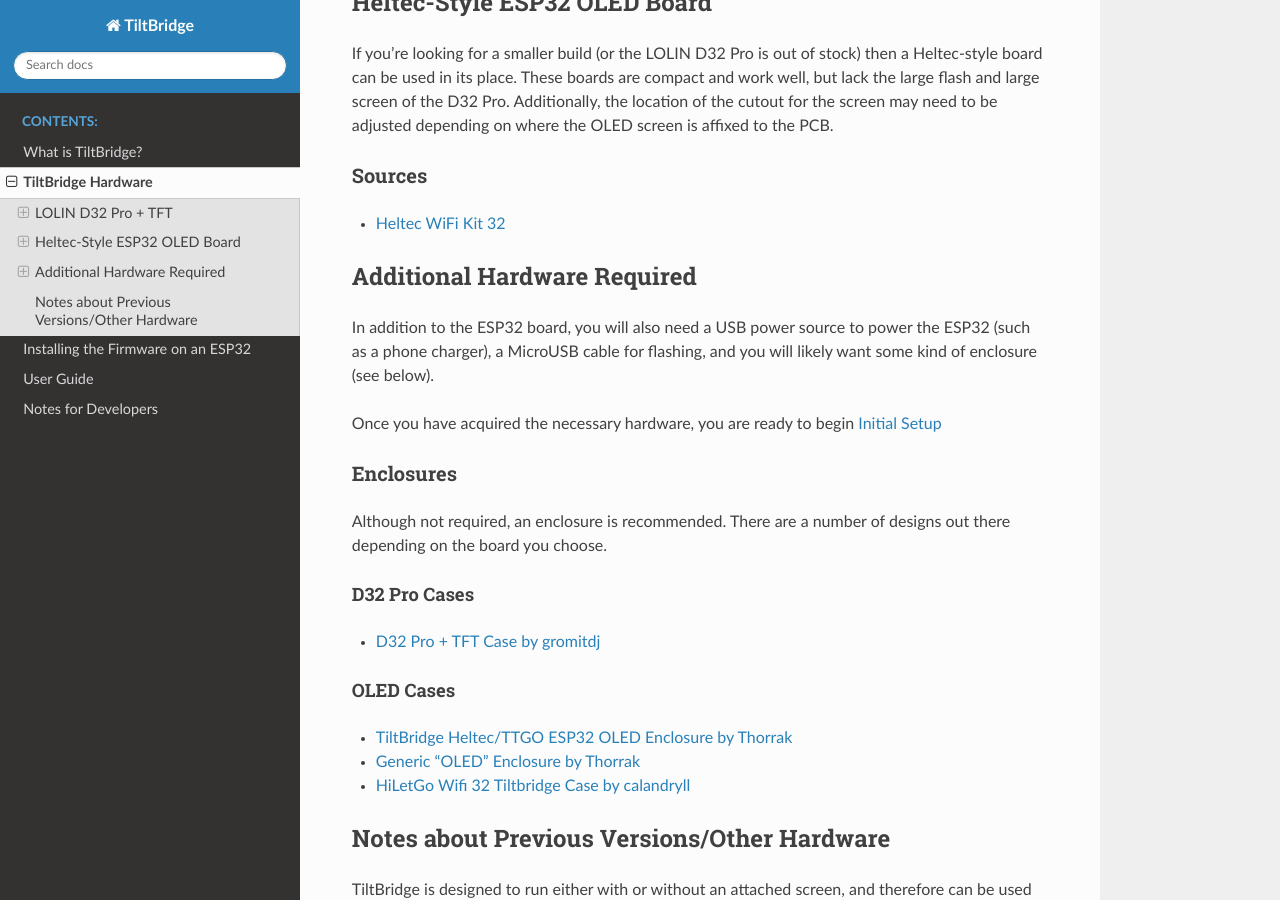
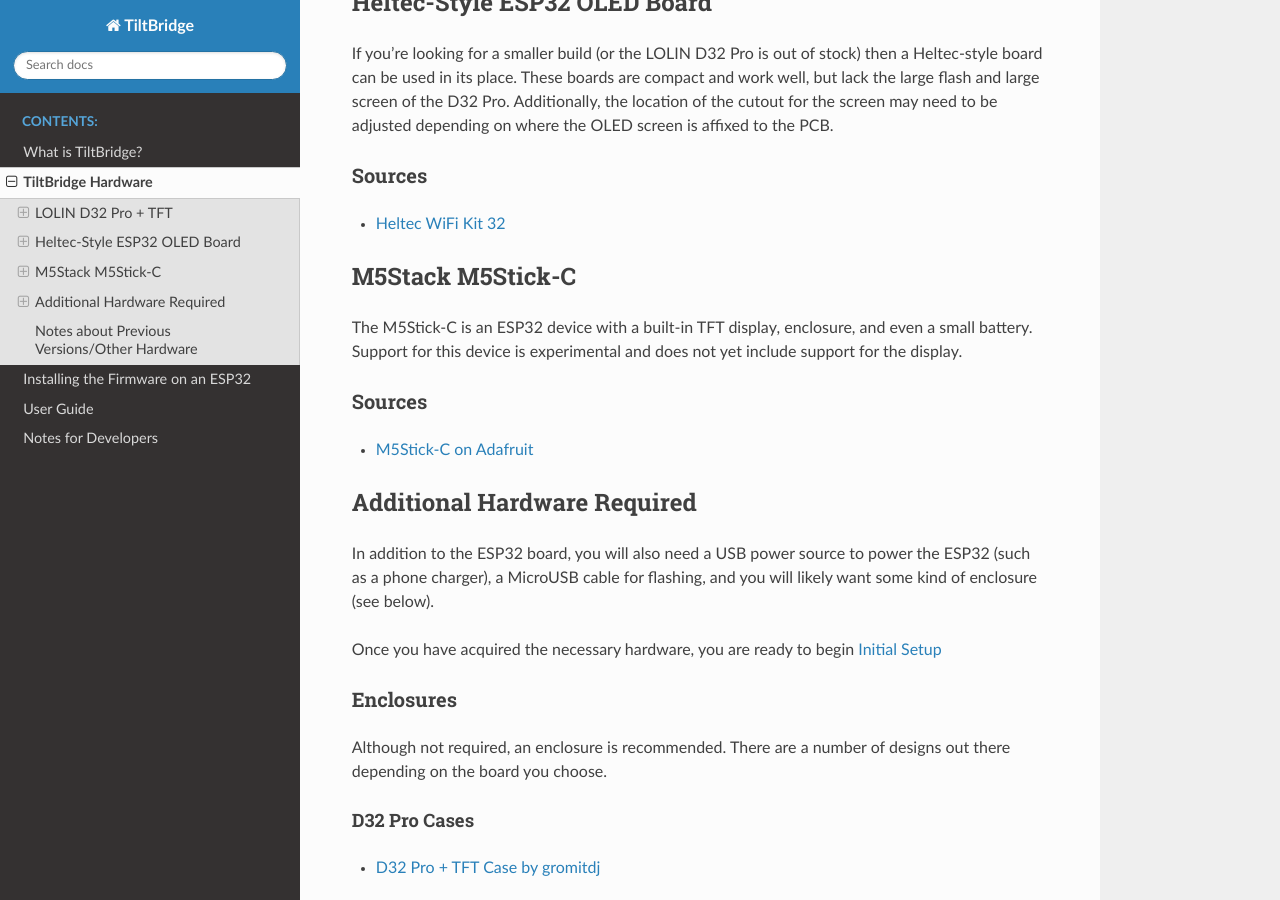
Before and after one commit to thorrak/tiltbridge, a Sphinx documentation site: the page built from docs/source/hardware.rst, in a window 1280 px wide and 900 px high, scrolled down 1010 px. Built offline with Sphinx 7.4.7 and the Read the Docs theme 2.0.0, drawn with Linux system fonts in a browser that asks for light colours.

Commit message:
boards: add M5Stick-C support

```diff
--- a/docs/source/hardware.rst
+++ b/docs/source/hardware.rst
@@ -42,6 +42,18 @@
 - `Heltec WiFi Kit 32 <https://heltec.org/project/wifi-kit-32/>`_
 
 
+M5Stack M5Stick-C
+-----------------
+
+The M5Stick-C is an ESP32 device with a built-in TFT display, enclosure, and even a small battery.
+Support for this device is experimental and does not yet include support for the display.
+
+Sources
+*******
+
+- `M5Stick-C on Adafruit <https://www.adafruit.com/product/4290>`_
+
+
 
 Additional Hardware Required
 ----------------------------
```
Also changed, not shown: 1 other file.
